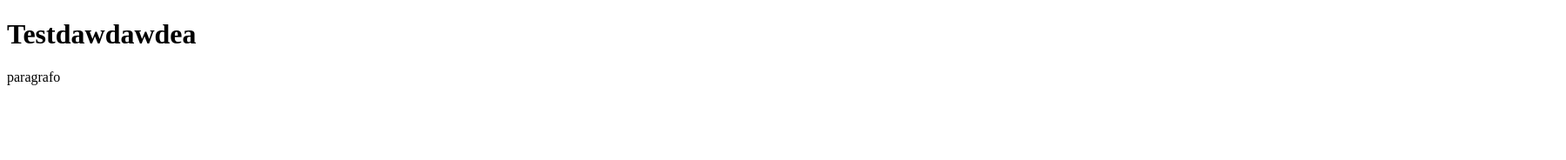
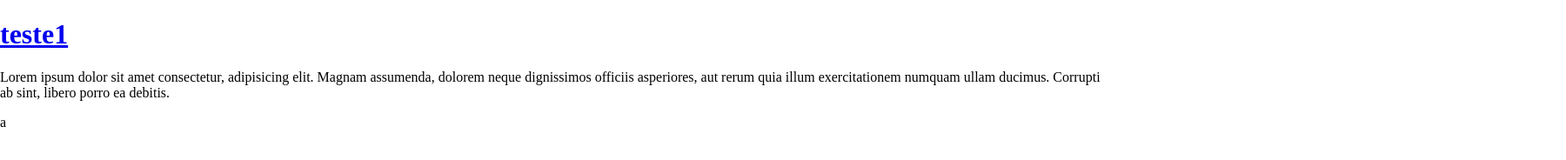
Before and after one commit to uni-humans/Site-regional-trab, a plain HTML site: page index.html in a window 1280 px wide. Shown: the top 184 px of the page at 87% size, 1800 px wide, since content can reach past the window. Drawn offline with Linux system fonts and the light colour scheme.

Commit message:
adicionando as funções basicas

```diff
--- a/index.html
+++ b/index.html
@@ -19,11 +19,11 @@
     </head>
     <body>
         <header>
-            <h1>Testdawdawdea</h1>
+            <h1><a href="/Páginas/teste1.html">teste1</a></h1>
         </header>
         <main>
-            <p>paragrafo</p>
-
+            <p>Lorem ipsum dolor sit amet consectetur, adipisicing elit. Magnam assumenda, dolorem neque dignissimos officiis asperiores, aut rerum quia illum exercitationem numquam ullam ducimus. Corrupti ab sint, libero porro ea debitis.</p>
+            <div class="espaço"><p>a</p></div>
         </main>
         <footer>
 
--- a/stylesheet.css
+++ b/stylesheet.css
@@ -1 +1,23 @@
 /*css*/
+/*Regras para todo o site*/
+body {
+    margin: 0px;
+    padding: 0px;
+}
+::-webkit-scrollbar {
+    width: 5px;
+}
+::-webkit-scrollbar-track {
+    background: #bfbfbf;
+}
+::-webkit-scrollbar-thumb {
+    background: #636363;
+    border-radius: 5px;
+}
+::-webkit-scrollbar-thumb:hover {
+    background: #242424;
+}
+.espaço {
+    width: 1800px;
+    height: 1800px;
+}
```
Also changed, not shown: Páginas/teste1.html (added, +32 -0 lines).
